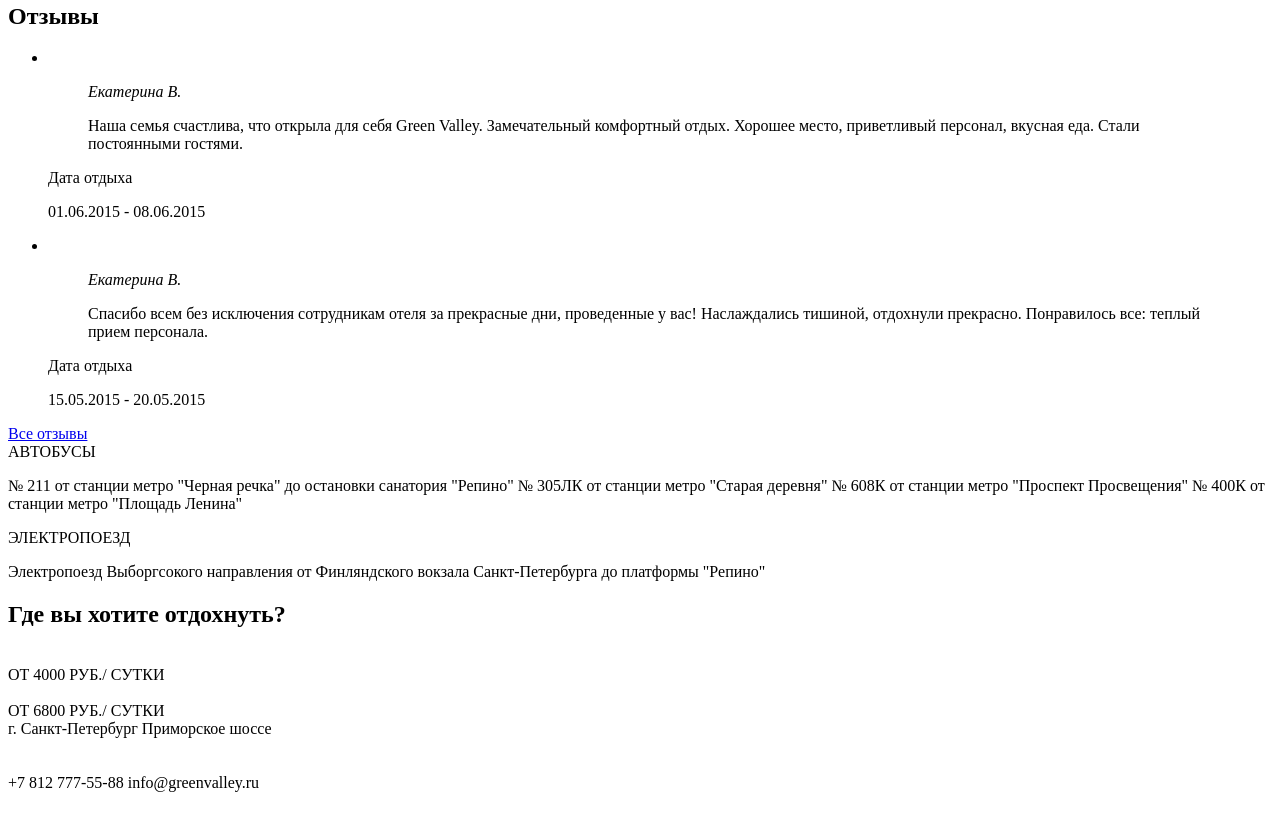
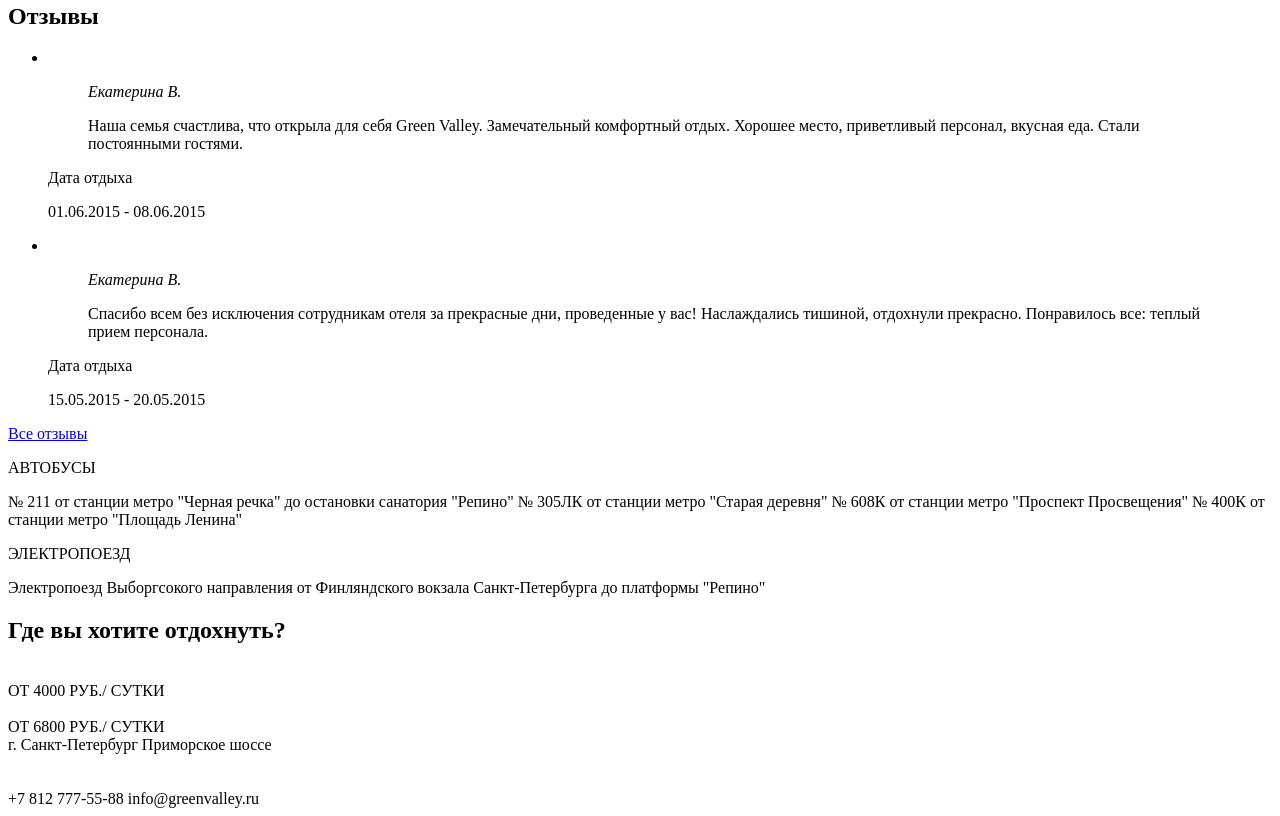
Before and after one commit to gamidovich/pro-1, a plain HTML site: page index.html in a window 1280 px wide. Shown: the part 565-1381 px from the top of the page. Drawn offline with Linux system fonts and the light colour scheme.

Commit message:
Исправление №4
Изменил заголовки в Как до нас добраться с тега span на тег p. Так как
заголовки должны быть блочными.

```diff
--- a/index.html
+++ b/index.html
@@ -98,7 +98,7 @@
 				<div class="get__map"></div>
 				<div class="get__transport">
 					<div class="get__transport-bus">
-						<span class="get__transport-title get__transport-title--bus">АВТОБУСЫ</span>
+						<p class="get__transport-title get__transport-title--bus">АВТОБУСЫ</p>
 						<p class="get__transport-text">
 							№ 211 от станции метро "Черная речка" до остановки санатория "Репино"
 							№ 305ЛК от станции метро "Старая деревня"
@@ -107,7 +107,7 @@
 						</p>
 					</div>
 					<div class="get__transport-train">
-						<span class="get__transport-title get__transport-title--train">ЭЛЕКТРОПОЕЗД</span>
+						<p class="get__transport-title get__transport-title--train">ЭЛЕКТРОПОЕЗД</p>
 						<p class="get__transport-text">Электропоезд Выборгсокого направления от Финляндского вокзала Санкт-Петербурга до платформы "Репино"</p>
 					</div>
 				</div>
```
